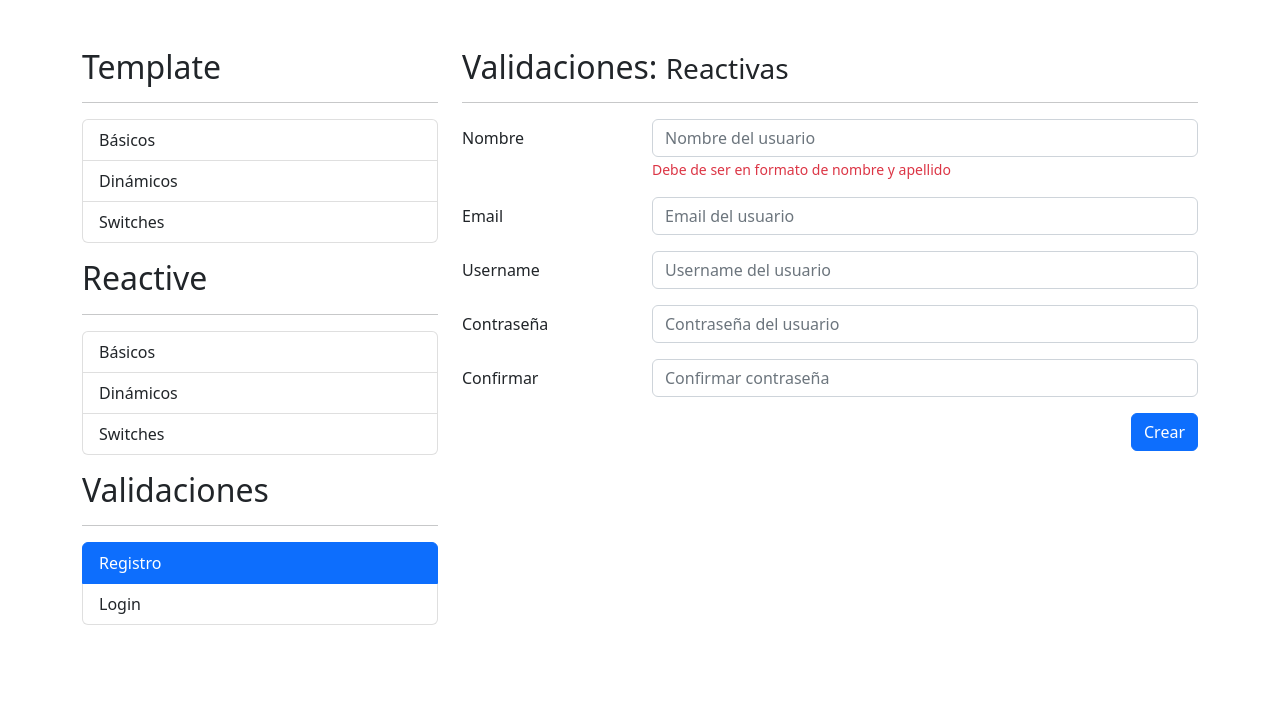
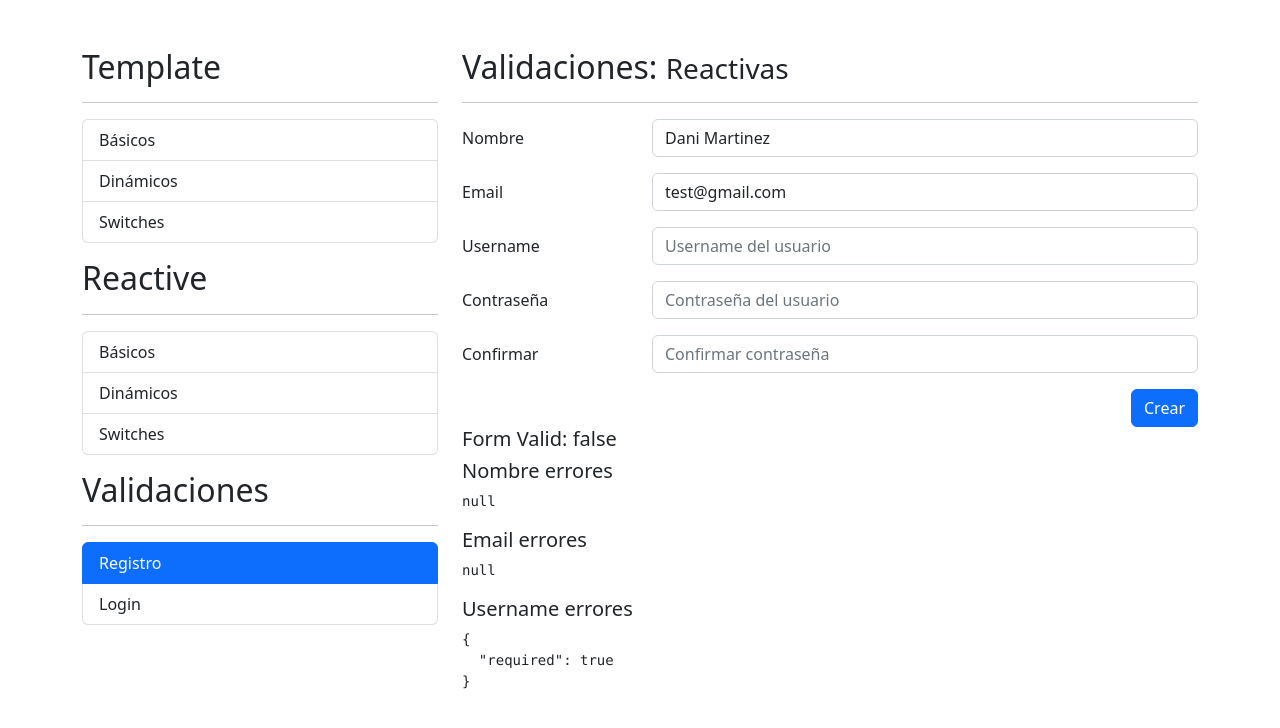
Before and after one commit to DaniMartinezMarin/formulariosApp, an Angular app: page /auth/registro in a window 1280 px wide. Shown: the top 728 px of the page. Built offline with nearby package versions, Linux system fonts and the light colour scheme.

Commit message:
feat: Validaciones personalizadas de email y username

```diff
--- a/src/app/auth/auth.module.ts
+++ b/src/app/auth/auth.module.ts
@@ -2,6 +2,7 @@ import { NgModule } from '@angular/core';
 import { CommonModule } from '@angular/common';
 
 import { AuthRoutingModule } from './auth-routing.module';
+import { ReactiveFormsModule } from '@angular/forms';
 
 import { LoginComponent } from './pages/login/login.component';
 import { RegistroComponent } from './pages/registro/registro.component';
@@ -14,7 +15,8 @@ import { RegistroComponent } from './pages/registro/registro.component';
   ],
   imports: [
     CommonModule,
-    AuthRoutingModule
+    AuthRoutingModule,
+    ReactiveFormsModule
   ]
 })
 export class AuthModule { }
--- a/src/app/auth/pages/registro/registro.component.html
+++ b/src/app/auth/pages/registro/registro.component.html
@@ -4,7 +4,9 @@
 <div class="row">
   <div class="col">
 
-    <form autocomplete="off">
+    <form [formGroup]="miFormulario"
+          (ngSubmit)="submitFormulario()"
+          autocomplete="off">
 
       <!-- Nombre -->
       <div class="row mb-3">
@@ -12,9 +14,11 @@
         <div class="col-sm-9">
           <input type="text"
                   class="form-control"
+                  formControlName="nombre"
                   placeholder="Nombre del usuario">
 
-          <span class="form-text text-danger">
+          <span class="form-text text-danger"
+                *ngIf="isInvalidField('nombre')">
             Debe de ser en formato de nombre y apellido
           </span>
         </div>
@@ -26,7 +30,13 @@
         <div class="col-sm-9">
           <input type="email"
                   class="form-control"
+                  formControlName="email"
                   placeholder="Email del usuario">
+
+          <span class="form-text text-danger"
+                  *ngIf="isInvalidField('email')">
+              El email es obligatorio
+          </span>
         </div>
       </div>
 
@@ -36,6 +46,7 @@
         <div class="col-sm-9">
           <input type="text"
                   class="form-control"
+                  formControlName="username"
                   placeholder="Username del usuario">
         </div>
       </div>
@@ -72,3 +83,15 @@
     </form>
   </div>
 </div>
+
+
+<h5>Form Valid: {{miFormulario.valid}}</h5>
+
+<h5>Nombre errores</h5>
+<pre>{{miFormulario.controls.nombre.errors | json}}</pre>
+
+<h5>Email errores</h5>
+<pre>{{miFormulario.controls.email.errors | json}}</pre>
+
+<h5>Username errores</h5>
+<pre>{{miFormulario.controls.username.errors | json}}</pre>
--- a/src/app/auth/pages/registro/registro.component.ts
+++ b/src/app/auth/pages/registro/registro.component.ts
@@ -1,4 +1,5 @@
 import { Component, OnInit } from '@angular/core';
+import { FormBuilder, FormControl, FormGroup, Validators } from '@angular/forms';
 
 @Component({
   selector: 'app-registro',
@@ -7,9 +8,49 @@ import { Component, OnInit } from '@angular/core';
 })
 export class RegistroComponent implements OnInit {
 
-  constructor() { }
+  nombreApellidoPattern: string = '([a-zA-Z]+) ([a-zA-Z]+)';
+  emailPattern: string = "^[a-z0-9._%+-]+@[a-z0-9.-]+\\.[a-z]{2,4}$";
+
+  noPuedeSerAgathor( control: FormControl ) {
+    const valor: string = control.value?.trim().toLowerCase();
+
+    if(valor === 'agathor') {
+      return {
+        noAgathor: true
+      }
+    }
+
+    return null;
+  }
+
+  miFormulario: FormGroup = this.fb.group({
+    nombre: ['', [Validators.required, Validators.pattern(this.nombreApellidoPattern)] ],
+    email: ['', [Validators.required, Validators.pattern(this.emailPattern)] ],
+    username: ['', [Validators.required, this.noPuedeSerAgathor] ], //No se ponen los parentesis de ejecutar el metodo
+  });
+
+  constructor(private fb: FormBuilder) { }
 
   ngOnInit(): void {
+    this.miFormulario.reset({
+      nombre: 'Dani Martinez',
+      email: 'test@gmail.com'
+    })
+  }
+
+  isInvalidField( field: string ) {
+    return this.miFormulario.get(field)?.invalid && this.miFormulario.get(field)?.touched;
+  }
+
+  submitFormulario() {
+
+    if(this.miFormulario.invalid)
+    {
+      this.miFormulario.markAllAsTouched();
+      return;
+    }
+
+    this.miFormulario.reset();
   }
 
 }
```
